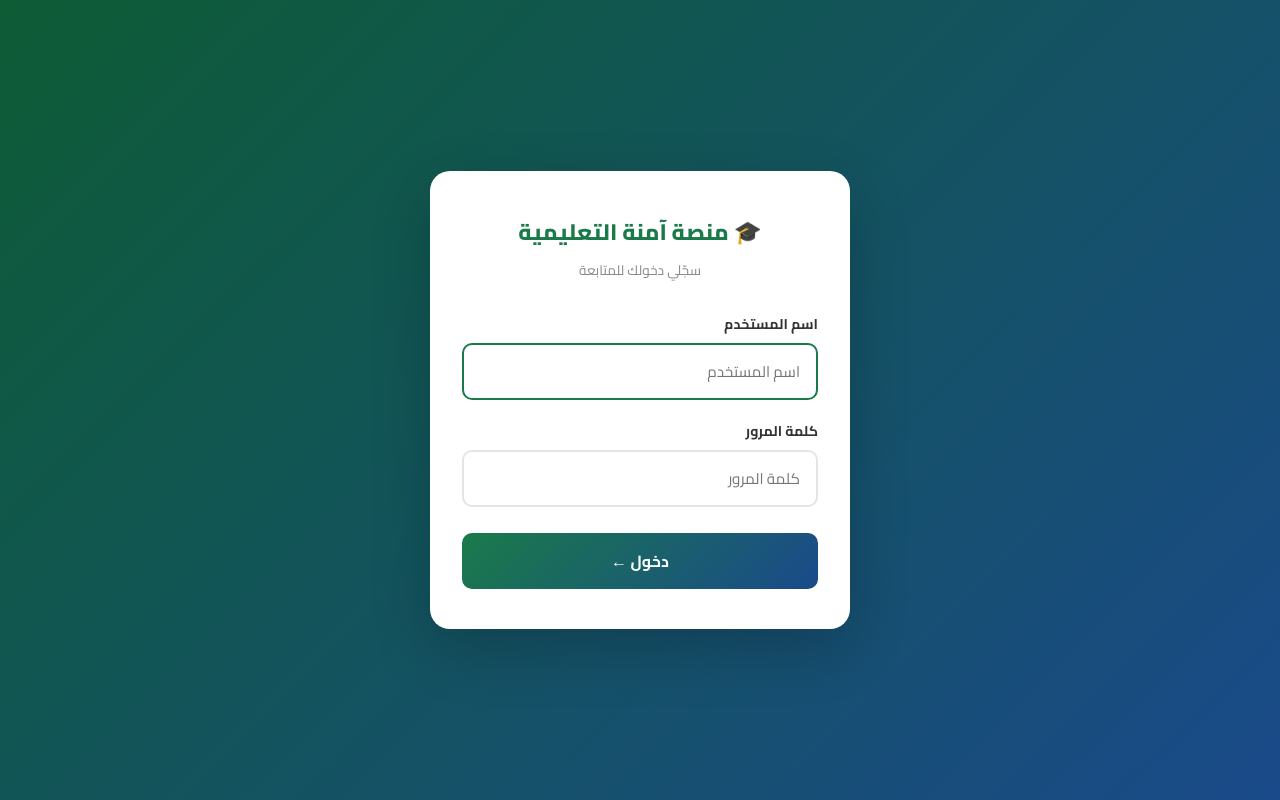
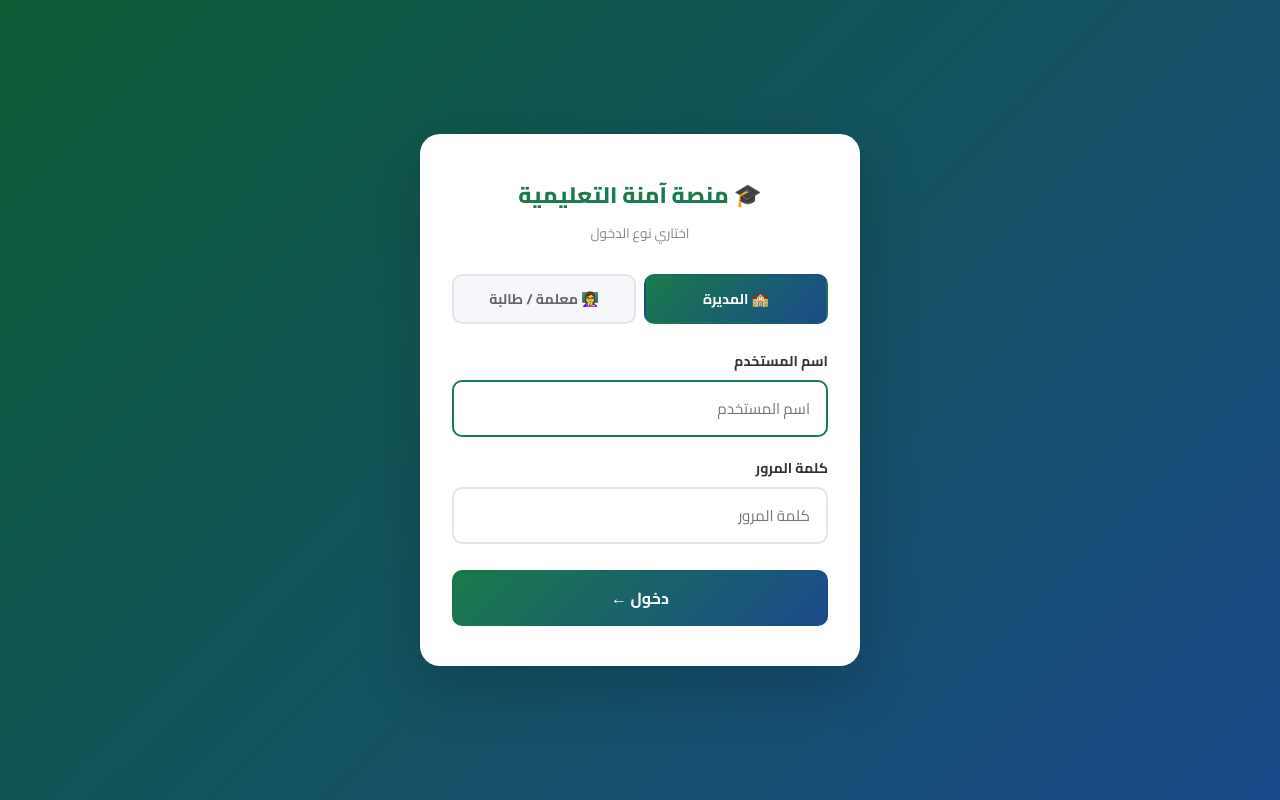
Before and after one commit to amnah1438/amaneducation, a Django app: page /accounts/login/ in a window 1280 px wide. Run offline with Django 5.2, Linux system fonts and the light colour scheme; some libraries are stand-ins or nearby versions.

Commit message:
تعديل اللونق للدخول ز

```diff
--- a/templates/accounts/login.html
+++ b/templates/accounts/login.html
@@ -21,24 +21,41 @@
       border-radius: 20px;
       padding: 40px 32px;
       width: 100%;
-      max-width: 420px;
+      max-width: 440px;
       box-shadow: 0 20px 60px rgba(0,0,0,0.2);
     }
     .logo { text-align: center; margin-bottom: 28px; }
     .logo h1 { font-size: 1.4rem; font-weight: 900; color: #1a7a4a; margin-bottom: 4px; }
     .logo p { font-size: 0.85rem; color: #888; }
+
+    /* تبويبات نوع الدخول */
+    .tabs { display: flex; gap: 8px; margin-bottom: 24px; }
+    .tab {
+      flex: 1; padding: 10px;
+      border-radius: 10px; border: 2px solid #e4e4e4;
+      background: #f5f7fa; cursor: pointer;
+      text-align: center; font-family: 'Cairo', sans-serif;
+      font-size: 0.88rem; font-weight: 700; color: #666;
+      transition: all 0.2s;
+    }
+    .tab.active {
+      background: linear-gradient(135deg, #1a7a4a, #1a4a8a);
+      color: white; border-color: transparent;
+    }
+
+    .form-section { display: none; }
+    .form-section.active { display: block; }
+
     .form-group { margin-bottom: 18px; }
     .form-group label {
       display: block; font-weight: 700;
-      font-size: 0.88rem; color: #333;
-      margin-bottom: 6px;
+      font-size: 0.88rem; color: #333; margin-bottom: 6px;
     }
     .form-input {
       width: 100%; padding: 12px 16px;
-      border: 2px solid #e4e4e4;
-      border-radius: 10px; font-family: 'Cairo', sans-serif;
-      font-size: 0.95rem; transition: border-color 0.2s;
-      outline: none;
+      border: 2px solid #e4e4e4; border-radius: 10px;
+      font-family: 'Cairo', sans-serif; font-size: 0.95rem;
+      transition: border-color 0.2s; outline: none;
     }
     .form-input:focus { border-color: #1a7a4a; }
     .btn-login {
@@ -63,15 +80,24 @@
   <div class="login-card">
     <div class="logo">
       <h1>🎓 منصة آمنة التعليمية</h1>
-      <p>سجّلي دخولك للمتابعة</p>
+      <p>اختاري نوع الدخول</p>
     </div>
 
-    {% if form.non_field_errors %}
-      <div class="error">{{ form.non_field_errors }}</div>
+    {% if error %}
+      <div class="error">{{ error }}</div>
     {% endif %}
 
+    <!-- تبويبات -->
+    <div class="tabs">
+      <button class="tab active" onclick="switchTab('admin')">🏫 المديرة</button>
+      <button class="tab" onclick="switchTab('id')">👩‍🏫 معلمة / طالبة</button>
+    </div>
+
+    <!-- دخول المديرة -->
+    <div class="form-section active" id="form-admin">
       <form method="POST">
         {% csrf_token %}
+        <input type="hidden" name="login_type" value="admin">
         <div class="form-group">
           <label>اسم المستخدم</label>
           <input type="text" name="username" class="form-input" placeholder="اسم المستخدم" autofocus>
@@ -83,5 +109,28 @@
         <button type="submit" class="btn-login">دخول ←</button>
       </form>
     </div>
+
+    <!-- دخول المعلمة / الطالبة -->
+    <div class="form-section" id="form-id">
+      <form method="POST">
+        {% csrf_token %}
+        <input type="hidden" name="login_type" value="id">
+        <div class="form-group">
+          <label>رقم الهوية</label>
+          <input type="text" name="national_id" class="form-input" placeholder="أدخلي رقم هويتك">
+        </div>
+        <button type="submit" class="btn-login">دخول ←</button>
+      </form>
+    </div>
+  </div>
+
+  <script>
+    function switchTab(type) {
+      document.querySelectorAll('.tab').forEach(t => t.classList.remove('active'));
+      document.querySelectorAll('.form-section').forEach(f => f.classList.remove('active'));
+      event.target.classList.add('active');
+      document.getElementById('form-' + type).classList.add('active');
+    }
+  </script>
 </body>
 </html>
```
Lines whose indentation alone changed are shown as unchanged.
